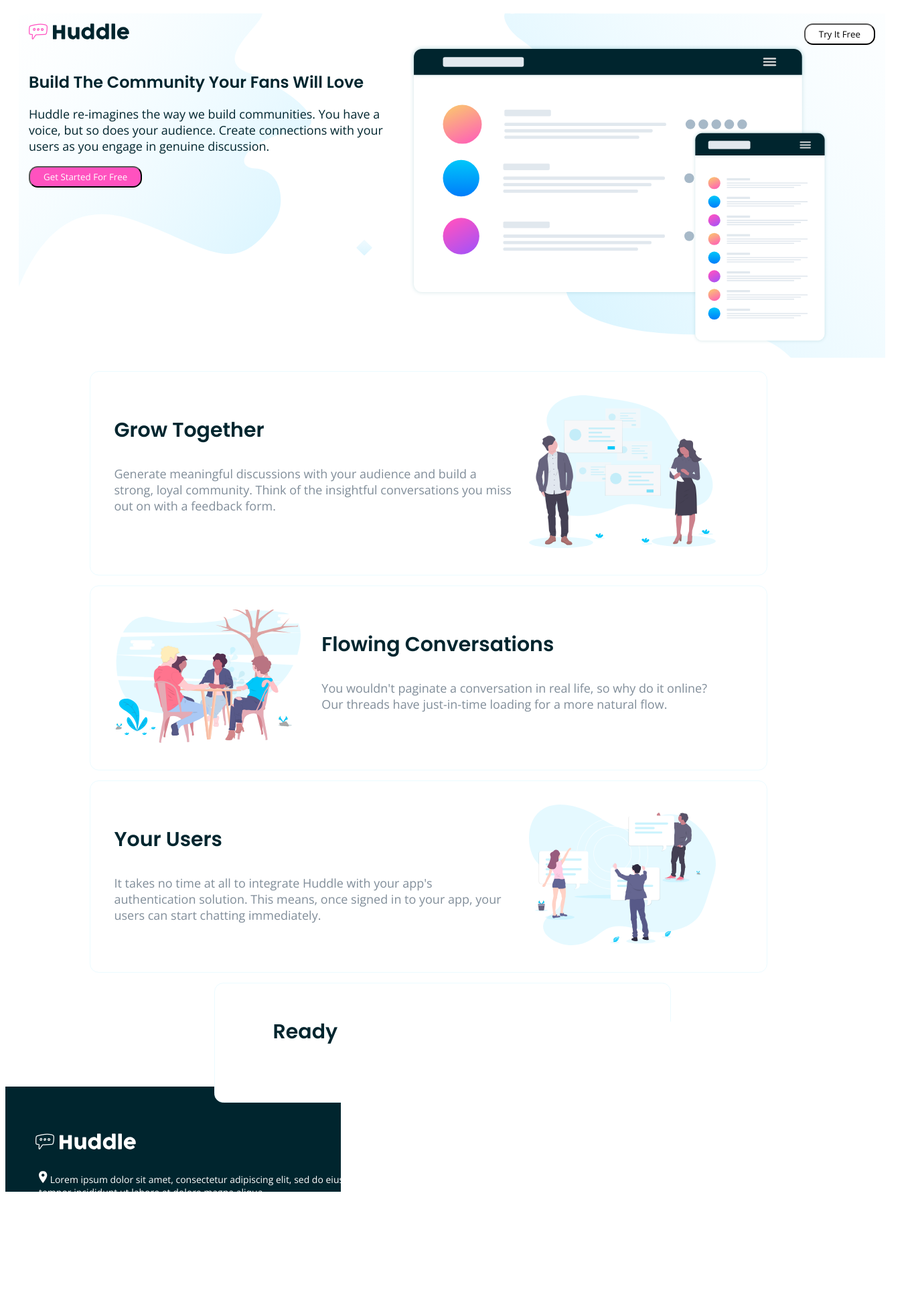
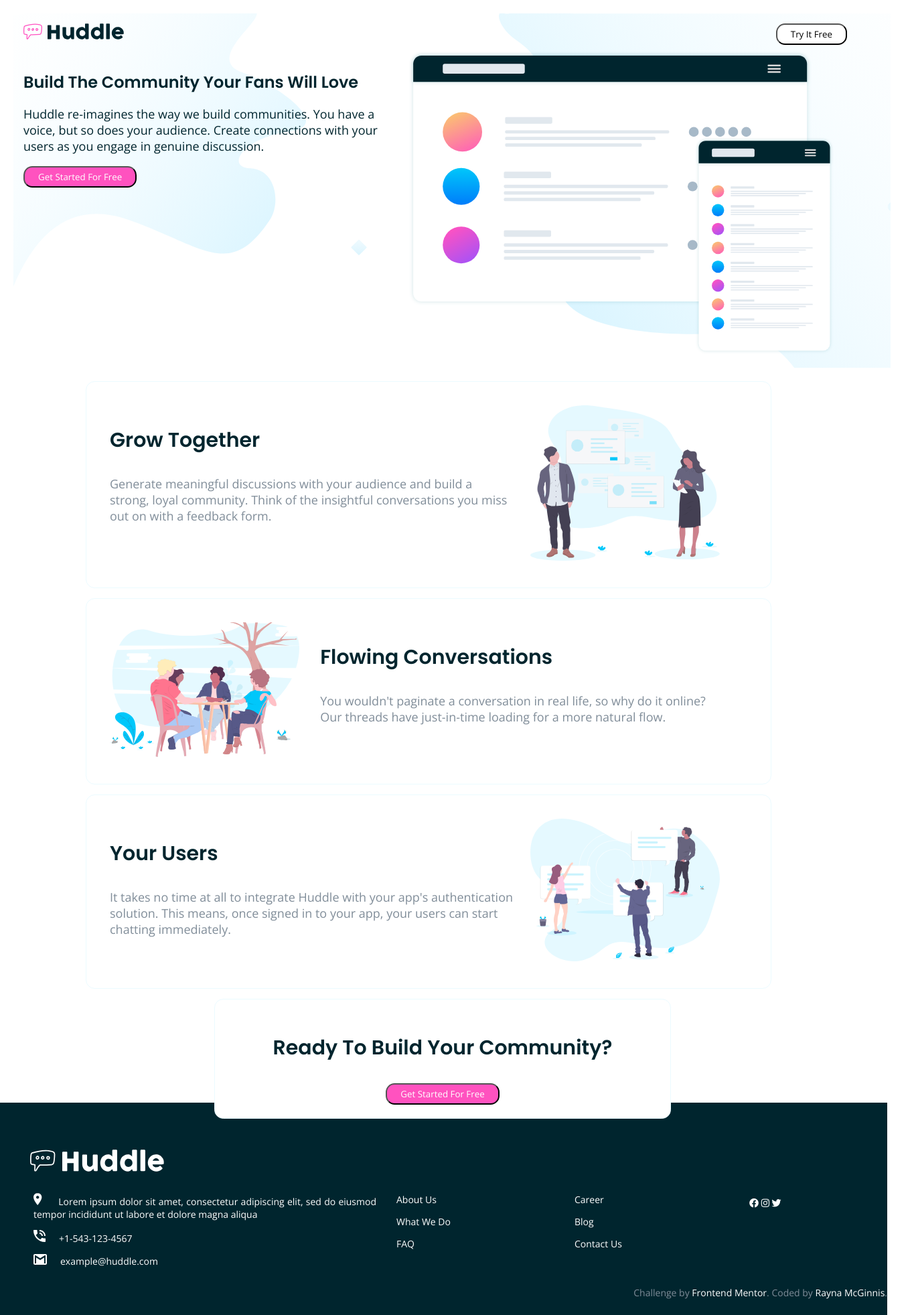
Before and after one commit to raynamcginnis/example-landing-page, a plain HTML site: page index.html in a window 1280 px wide. Shown: the whole page at 67% size, 1362 px wide, since content can reach past the window. Before the commit the page ends 1938 px from the top, so only its background shows below. Drawn offline with nearby package versions, Linux system fonts and the light colour scheme.

Commit message:
fixed footer icons

```diff
--- a/index.html
+++ b/index.html
@@ -15,7 +15,7 @@
 </head>
 
 <body>
-  <div class="hero" style="width: 100%">
+  <div class="hero">
     <div class="row" id="top-box">
       <div class="column" id="col-1">
         <img src="images/logo.svg" style="width:150px;">
@@ -89,13 +89,13 @@
 
   <footer>
     <div class="row">
-              <img src="images/footer-logo.svg" style="width:150px;">
+              <img src="images/footer-logo.svg" style="width:200px;">
     </div>
     <div class="row">
         <div class="column col-40">
         <p class="footer-text"><img src="images/icon-location.svg">
-          <span>Lorem ipsum dolor sit amet, consectetur adipiscing elit, sed do eiusmod tempor
-          incididunt ut labore et dolore magna aliqua</span></p>
+          Lorem ipsum dolor sit amet, consectetur adipiscing elit, sed do eiusmod tempor
+          incididunt ut labore et dolore magna aliqua</p>
         <p class="footer-text"><img src="images/icon-phone.svg">+1-543-123-4567</p>
         <p class="footer-text"><img src="images/icon-email.svg">example@huddle.com</p>
       </div>
--- a/style.css
+++ b/style.css
@@ -2,8 +2,18 @@
     font-size: 18px;
     font-family: 'Open Sans', sans-serif;
     color: hsl(192, 100%, 9%);
+    margin: 0;
+    padding: 0;
+    width: 100%;
+    height: 100%
+    min-height: inherit;
+}
 
+html {
+    width: 100%;
+    min-height: 100%;
 }
+
 
 .hero {
     background-image: url(images/bg-hero-desktop.svg);
@@ -72,6 +82,8 @@
   #try-it-free {
     background: white;
     float: right;
+    margin-right: 50px;
+    margin-bottom: 10px;
 
   }
 
@@ -126,10 +138,11 @@
 
   footer {
       background:hsl(192, 100%, 9%);
-      padding: 70px 45px 10px 45px;
+      padding: 70px 0px 10px 45px;
       font-size: 14px;
       width: 100%;
       margin-top: 170px;
+      margin-right: 0px;
   }
 
   footer a {
@@ -139,8 +152,69 @@
 
   .footer-text {
        color: white;
+       text-align: justify;
+  }
+
+  footer img {
+      margin-right: 20px;
   }
 
   .attribution {
       float: right;
   }
+
+  @media screen and (max-width:375px) {
+
+div {
+    display: block;
+    width: 375px;
+    align-content: center;
+}
+
+.call-to-action {
+    width: 90%;
+    margin: auto;
+    text-align: center;
+    background-color: white;
+    border: 1px solid hsl(193, 100%, 96%);
+    padding: 20px;
+    /* position: absolute;
+    z-index: 2; */
+    left: 25%;
+    border-radius: 10pt;
+
+}
+
+footer {
+    margin-top: 0px;
+}
+
+
+
+    /* .hero {
+    width: 100%;
+    display: block;
+
+}
+
+.illustration-info {
+    width: 100%;
+    display: block;
+
+}
+
+.call-to-action {
+    width: 100%;
+    display: block;
+
+} */
+
+/* footer {
+    width: 374px;
+    display: block;
+    position: fixed;
+    left: 0;
+    bottom: 0; */
+
+}
+  }
```
